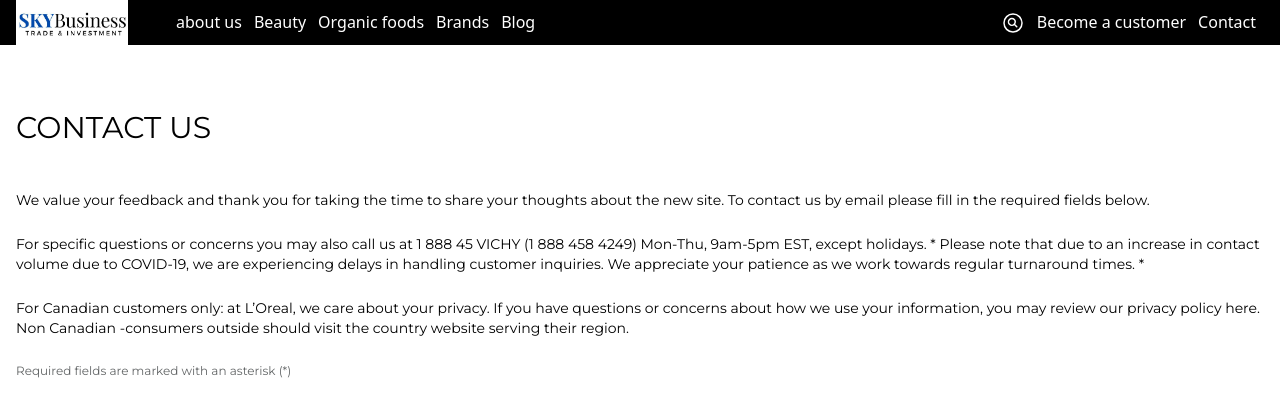
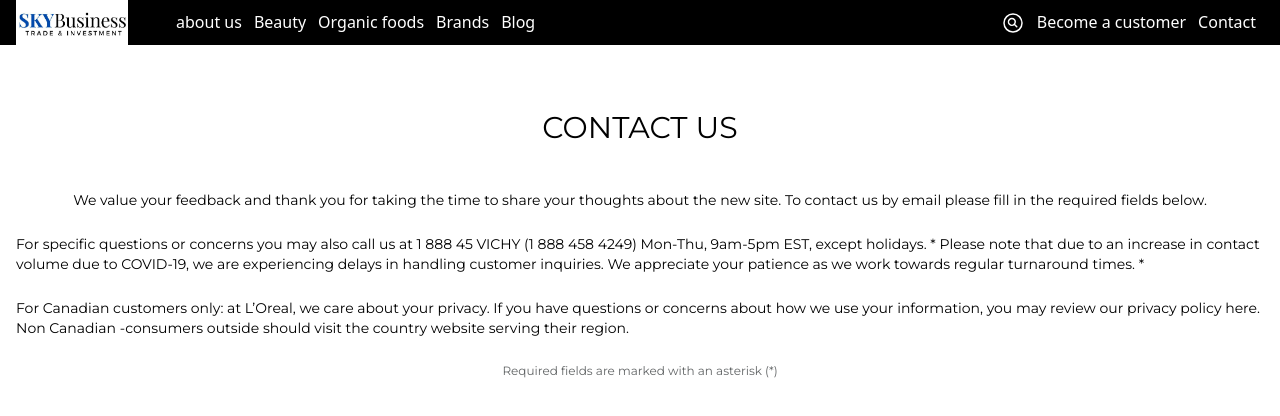
Before and after one commit to haithamabdallah/sky-business, a React (Vite) app: page /contact in a window 1280 px wide. Shown: the top 416 px of the page. Built offline with nearby package versions, Linux system fonts and the light colour scheme.

Commit message:
prepare font and spacing for contact page next step the form in the contact page

```diff
--- a/src/components/contact/Contact.jsx
+++ b/src/components/contact/Contact.jsx
@@ -2,7 +2,7 @@
 
 const Contact = () => {
   return (
-    <section className="flex flex-col px-4 mt-[70px] font-futura">
+    <section className="flex flex-col items-center px-4 mt-[70px] font-futura">
       <p className="text-3xl leading-7 mb-12">CONTACT US</p>
       {paragraphs.map((paragraph) => (
         <p className={paragraph.style}>{paragraph.content}</p>
```
